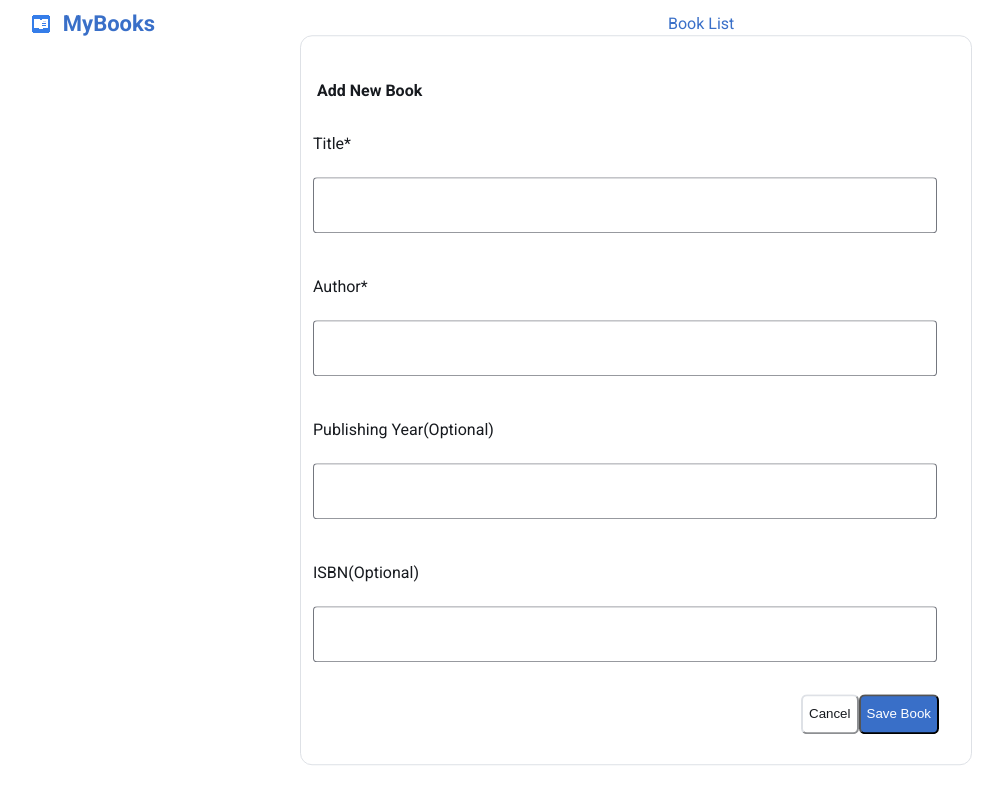
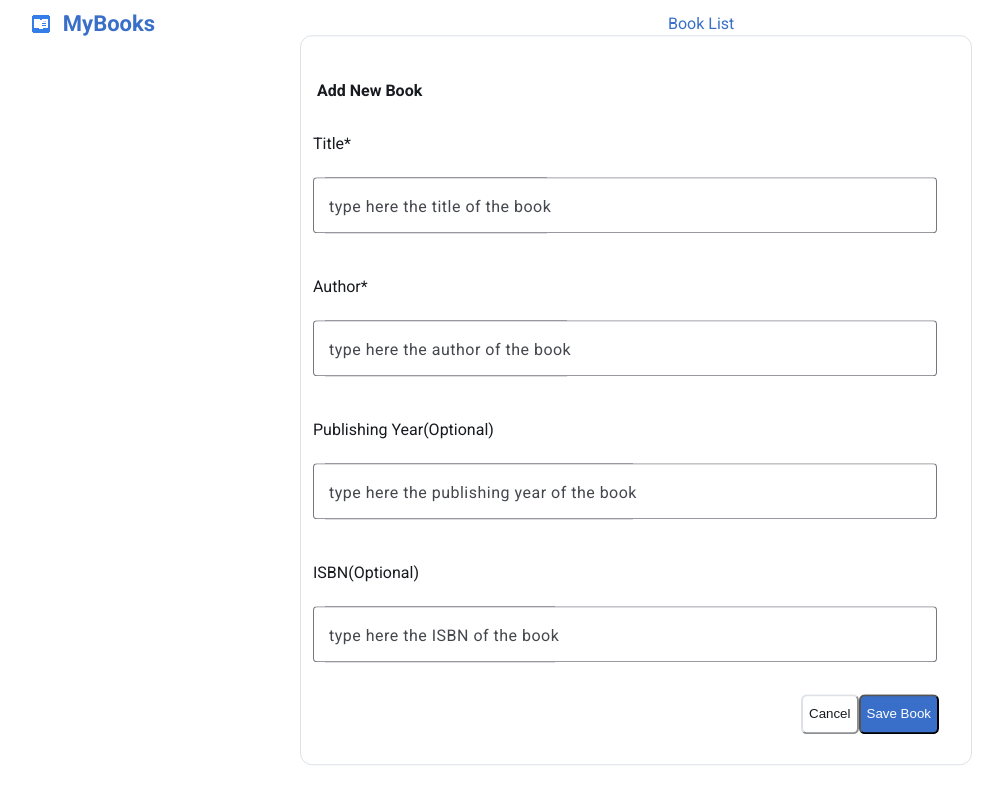
Before and after one commit to io-95/MyBooks, an Angular app in the folder Frontend/MyBooks-Frontend/: page /form in a window 1280 px wide. Shown: the whole page, without its empty margins (4-1007 px from the left). Built offline with nearby package versions, Linux system fonts and the light colour scheme.

Commit message:
add met-label for every input field

```diff
--- a/Frontend/MyBooks-Frontend/src/app/pages/form/form.component.html
+++ b/Frontend/MyBooks-Frontend/src/app/pages/form/form.component.html
@@ -6,25 +6,25 @@
 
     <p class="text">Title*</p>
     <mat-form-field appearance="outline" class="input">
-      <mat-label></mat-label>
+      <mat-label>type here the title of the book</mat-label>
       <input matInput>
     </mat-form-field>
 
     <p class="text">Author*</p>
     <mat-form-field appearance="outline" class="input">
-      <mat-label></mat-label>
+      <mat-label>type here the author of the book</mat-label>
       <input matInput>
     </mat-form-field>
 
     <p class="text">Publishing Year(Optional)</p>
     <mat-form-field appearance="outline" class="input">
-      <mat-label></mat-label>
+      <mat-label>type here the publishing year of the book</mat-label>
       <input matInput>
     </mat-form-field>
 
     <p class="text">ISBN(Optional)</p>
     <mat-form-field appearance="outline" class="input">
-      <mat-label></mat-label>
+      <mat-label>type here the ISBN of the book</mat-label>
       <input matInput>
     </mat-form-field>
     <div class="button_div">
```
